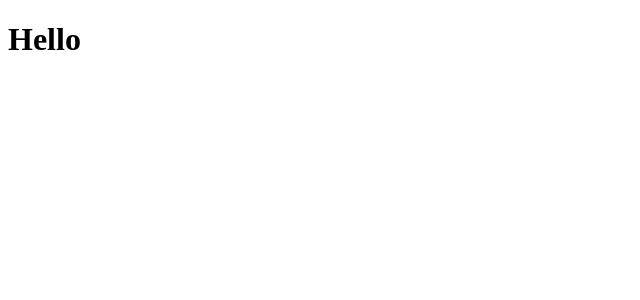
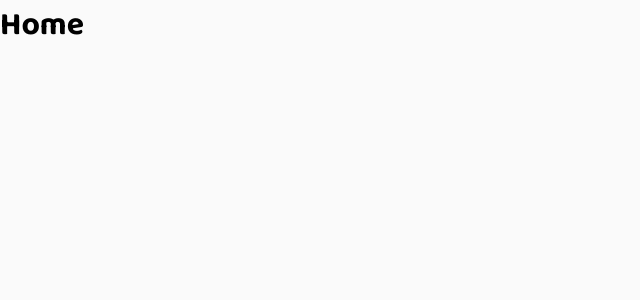
Before and after one commit to andersonsilva019/ecommerce-coffee, a React (Vite) app: page / in a window 1280 px wide. Shown: the top 300 px of the page, without its empty margins (0-640 px from the left). Built offline with nearby package versions, Linux system fonts and the light colour scheme.

Commit message:
configuring theme and fonts

```diff
--- a/index.html
+++ b/index.html
@@ -2,7 +2,10 @@
 <html lang="en">
   <head>
     <meta charset="UTF-8" />
+    <link rel="preconnect" href="https://fonts.googleapis.com"/>
+<link rel="preconnect" href="https://fonts.gstatic.com" crossorigin/>
     <meta name="viewport" content="width=device-width, initial-scale=1.0" />
+<link href="https://fonts.googleapis.com/css2?family=Baloo+2:wght@700;800&family=Roboto:wght@400;700&display=swap" rel="stylesheet"/>
     <title>Coffee | Ecommerce</title>
   </head>
   <body>
--- a/package.json
+++ b/package.json
@@ -10,11 +10,13 @@
   },
   "dependencies": {
     "react": "^18.2.0",
-    "react-dom": "^18.2.0"
+    "react-dom": "^18.2.0",
+    "styled-components": "^5.3.5"
   },
   "devDependencies": {
     "@types/react": "^18.0.15",
     "@types/react-dom": "^18.0.6",
+    "@types/styled-components": "^5.1.25",
     "@vitejs/plugin-react": "^2.0.0",
     "typescript": "^4.6.4",
     "vite": "^3.0.0"
--- a/src/App.tsx
+++ b/src/App.tsx
@@ -1,7 +1,15 @@
+import { ThemeProvider } from "styled-components"
+import { Home } from "./pages/Home"
+import { GlobalStyles } from "./styles/GlobalStyles"
+import { defaultTheme } from "./styles/theme/default"
+
 function App() {
 
   return (
-    <h1>Hello</h1>
+    <ThemeProvider theme={defaultTheme}>
+      <GlobalStyles />
+      <Home />
+    </ThemeProvider>
   )
 }
 
--- /dev/null
+++ b/src/pages/Home/index.tsx
@@ -0,0 +1,5 @@
+export function Home() {
+  return (
+    <h1>Home</h1>
+  )
+}
--- /dev/null
+++ b/src/pages/Home/styles.ts
@@ -0,0 +1 @@
+import styled from 'styled-components'
--- /dev/null
+++ b/src/styles/GlobalStyles.ts
@@ -0,0 +1,22 @@
+import { createGlobalStyle } from 'styled-components'
+
+export const GlobalStyles = createGlobalStyle`
+  * {
+    padding: 0;
+    margin: 0;
+    box-sizing: border-box;
+  }
+
+  body {
+    font-family: 'Roboto', sans-serif;
+  }
+
+  h1, h2, h3, h4, h5, h6 {
+    font-family: 'Baloo 2', cursive;
+  }
+
+  body {
+    background-color: ${({ theme }) => theme.colors.background};
+  }
+
+`
--- /dev/null
+++ b/src/styles/theme/default.ts
@@ -0,0 +1,20 @@
+export const defaultTheme = {
+  colors: {
+    'yellow-900': '#C47F17',
+    'yellow-500': '#DBAC2C',
+    'yellow-300': '#F1E9C9',
+    'purple-900': '#4B2995',
+    'purple-500': '#8047F8',
+    'purple-300': '#EBE5F9',
+    'black-900': '#272221',
+    'black-700': '#403937',
+    'black-500': '#574F4D',
+    'black-300': '#8D8686',
+    'gray-900': '#D7D5D5',
+    'gray-700': '#E6E5E5',
+    'gray-500': '#EDEDED',
+    'gray-300': '#F3F2F2',
+    white: '#FFFFFF',
+    background: '#FAFAFA',
+  }
+}
```
Also changed, not shown: src/@types/styled-componentes.d.ts (added, +8 -0 lines), 1 other file (tests, documents, lock files or other folders).
